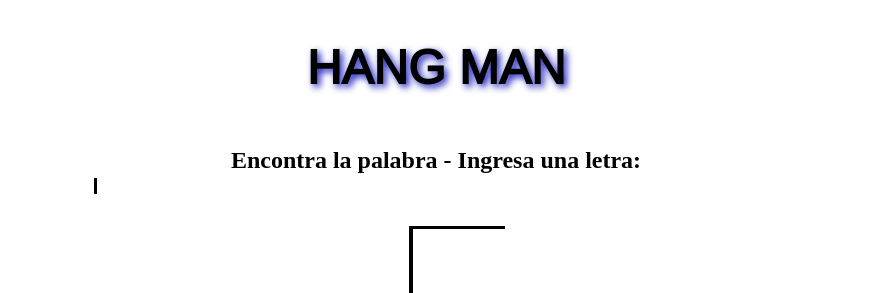
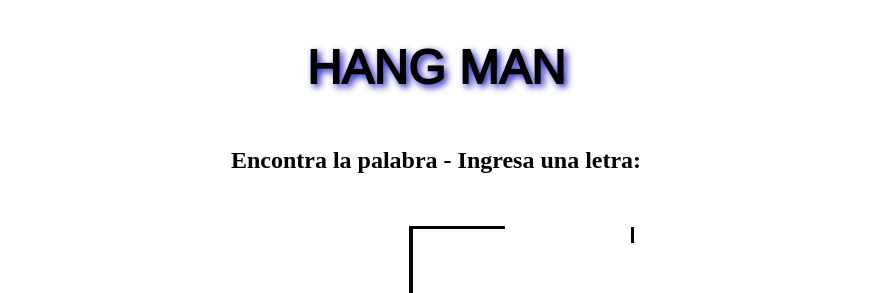
Before and after one commit to fedengarcia/hangman, a React (Create React App) app: page / in a window 1280 px wide. Shown: the top 293 px of the page, without its empty margins (204-1075 px from the left). Built offline with nearby package versions, Linux system fonts and the light colour scheme.

Commit message:
Hang style correction

```diff
--- a/src/Components/GameContainer/GameContainerStyle.js
+++ b/src/Components/GameContainer/GameContainerStyle.js
@@ -6,7 +6,6 @@ export const GameContainerStyle = (theme) => ({
         flexDirection: 'column',
     },
     hangManContainer:{
-        width:'auto',
         display:'flex',
         alignItems:'center',
         justifyContent:'center',
--- a/src/Components/Hang/Hang.js
+++ b/src/Components/Hang/Hang.js
@@ -9,8 +9,8 @@ const useStyle = makeStyles((theme)=> HangStyle(theme));
 const Hang = () => {
     const classes = useStyle()
     return(<div className={classes.hangContainer}>
-        <div className={classes.roof}><div></div></div>
-        <div className={classes.rope}><div></div></div>
+        <div className={classes.roof}></div>
+        <div className={classes.rope}></div>
         <div className={classes.mast}></div>
         <div className={classes.floor}></div>
     </div>)
--- a/src/Components/Hang/HangStyle.js
+++ b/src/Components/Hang/HangStyle.js
@@ -4,7 +4,8 @@ export const HangStyle = (theme) => ({
         display:'flex',
         justifyContent:'center',
         alignItems:'center',
-        flexDirection:'column'
+        flexDirection:'column',
+        zIndex: '-1'
     },
     floor:{
         width: '6em',
@@ -19,20 +20,17 @@ export const HangStyle = (theme) => ({
     roof:{
         position:'relative',
         left:'2.9em',
-        '& > div':{
         width: '6em',
         height: '0.2em',
         backgroundColor:'black',
-        }
     },
     rope:{
         position:'absolute',
-        left:'18.6em',
-        top:'11.1em',
-        '& > div':{
+        left:'52.2em',
+        top:'14.2em',
         width: '0.2em',
         height: '1em',
         backgroundColor:'black',
-        }
+
     }
 })
--- a/src/Components/HangManContainer/HangmanContainer.js
+++ b/src/Components/HangManContainer/HangmanContainer.js
@@ -5,7 +5,7 @@ import Hang from '../Hang/Hang';
 
 
 
-const HangmanContainer = () => {
+const HangmanContainer = ({bodyPart}) => {
 
     return(<>
         <Hang/>
```
Lines whose indentation alone changed are shown as unchanged.
